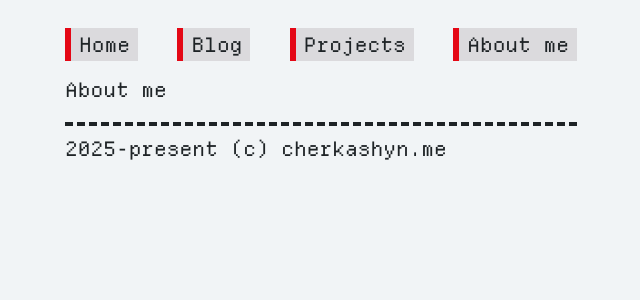
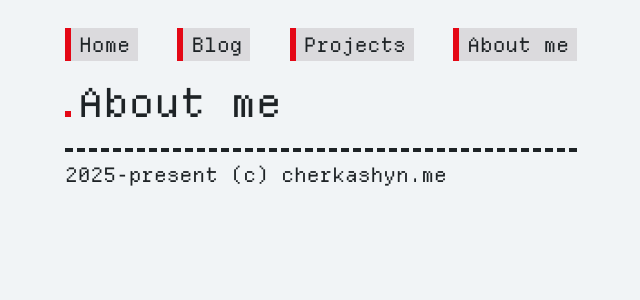
Before and after one commit to verbey/personal-website, a Next.js app: page /about in a window 1280 px wide. Shown: the top 300 px of the page, without its empty margins (319-959 px from the left). Built offline with nearby package versions, Linux system fonts and the light colour scheme.

Commit message:
Add better styling to headings

```diff
--- a/src/app/about/page.tsx
+++ b/src/app/about/page.tsx
@@ -1,5 +1,9 @@
 import infoPageStyles from '../page.module.css';
 
 export default function About() {
-	return <div className={infoPageStyles.page}>About me</div>;
+	return (
+		<div className={infoPageStyles.page}>
+			<h1 className={infoPageStyles.title}>About me</h1>
+		</div>
+	);
 }
--- a/src/app/blog/page.tsx
+++ b/src/app/blog/page.tsx
@@ -15,7 +15,7 @@ export default function Archive() {
 	return (
 		<div className={infoPageStyles.page}>
 			<header>
-				<h1>Blog Posts</h1>
+				<h1 className={infoPageStyles.title}>Blog Posts</h1>
 			</header>
 			<main>
 				{posts.map((post) => (
--- a/src/app/page.module.css
+++ b/src/app/page.module.css
@@ -7,3 +7,12 @@
 .textBlock {
 	line-height: 1.5;
 }
+
+.title::before {
+	background: var(--accent);
+	content: '';
+	height: 0.5svw;
+	width: 0.5svw;
+	margin-right: 0.5svw;
+	display: inline-block;
+}
--- a/src/app/page.tsx
+++ b/src/app/page.tsx
@@ -4,7 +4,7 @@ import layoutStyles from './layout.module.css';
 export default function Home() {
 	return (
 		<div className={styles.page}>
-			<h1>Home</h1>
+			<h1 className={styles.title}>Home</h1>
 			<p className={styles.textBlock}>
 				Hi there! I&#39;m Victor Cherkashyn, welcome to my personal
 				website!
```
